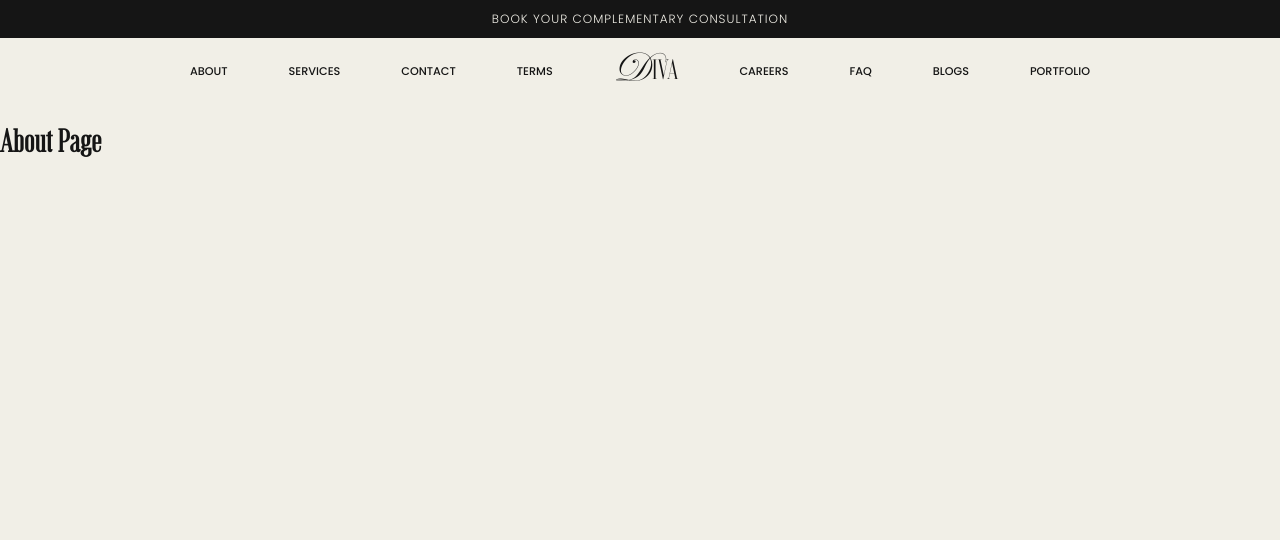
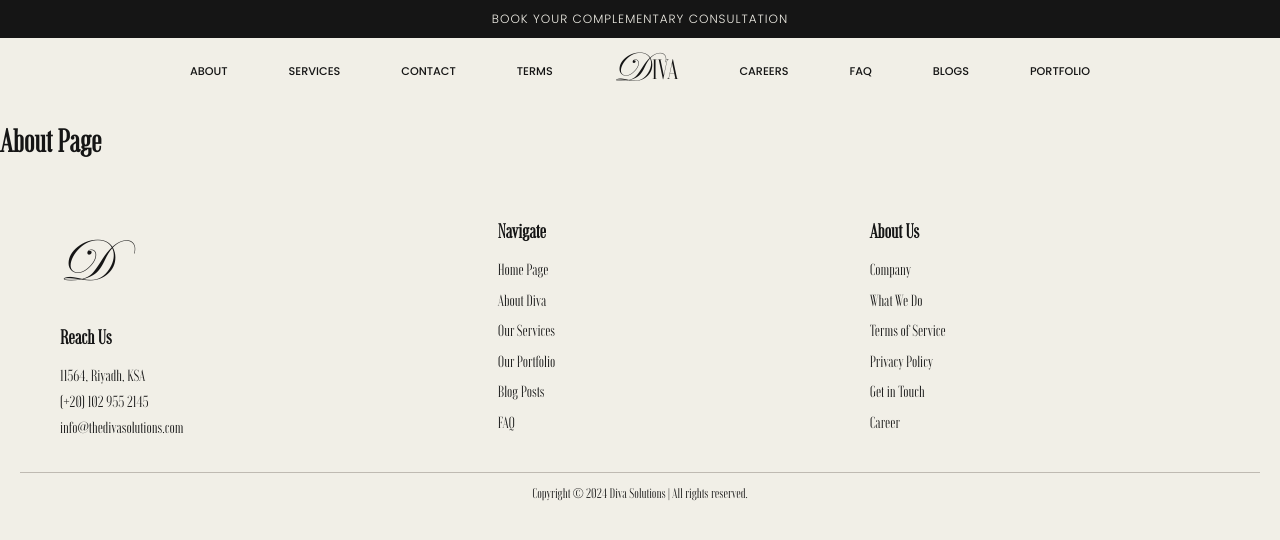
Before and after one commit to RoukayaZaki/Diva, a React (Vite) app: page /about in a window 1280 px wide. Shown: the top 540 px of the page. Built offline with nearby package versions, Linux system fonts and the light colour scheme.

Commit message:
homepage almost done

```diff
--- a/src/pages/AboutPage.tsx
+++ b/src/pages/AboutPage.tsx
@@ -1,10 +1,11 @@
 import Header from "../components/Header";
-
+import Footer from "../components/Footer";
 function AboutPage() {
     return (
         <>
             <Header />
             <h1>About Page</h1>
+            <Footer />
         </>
     );
 }
--- a/src/pages/HomePage.tsx
+++ b/src/pages/HomePage.tsx
@@ -1,11 +1,11 @@
-import Footer from "../components/Footer";
+// import Footer from "../components/Footer";
 import Header from "../components/Header";
 import "../assets/styles/hero.css";
 import Title from "../components/Title";
-import ProjectSlider from "../components/ProjectSlider";
+// import ProjectSlider from "../components/ProjectSlider";
 import services from '../assets/data/services.json';
 import ExpandableItem from "../components/ExpandableItem";
-import React, { useState } from "react";
+import { useState } from "react";
 
 function HomePage() {
     const [expandedIndex, setExpandedIndex] = useState<number | null>(null);
```
